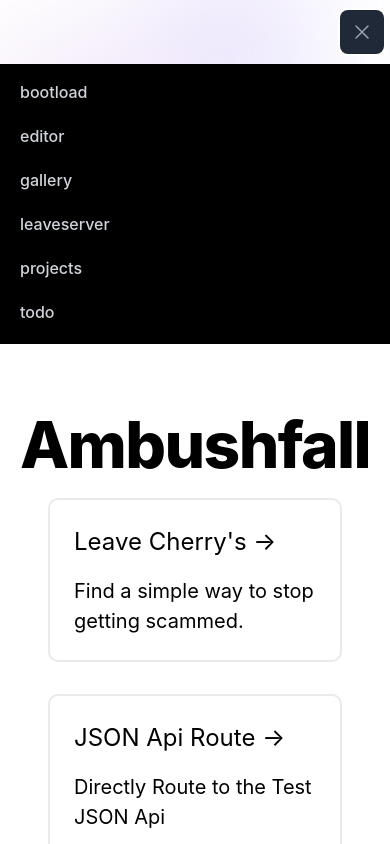
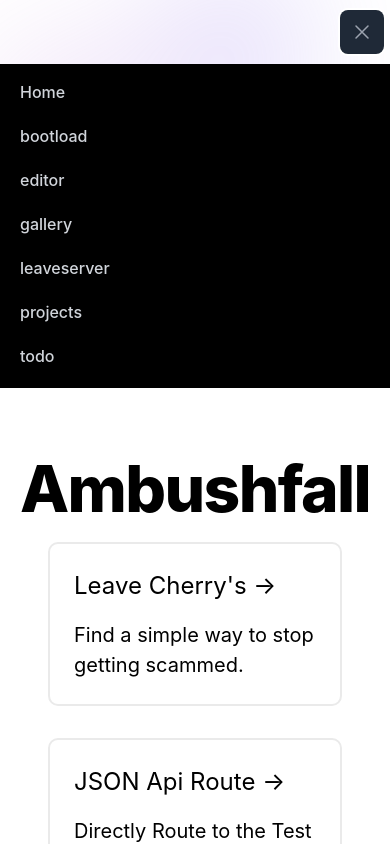
Before and after one commit to Ambushfall/turborepo, a Next.js app: page / in a window 390 px wide. Both pictures are taken after a click on the button "Open main menu". Shown: the top 844 px of the page. Built offline with nearby package versions, Linux system fonts and the light colour scheme.

Commit message:
Added HomeBtn to MobileMenu

```diff
--- a/app/components/NavBarTailwind.tsx
+++ b/app/components/NavBarTailwind.tsx
@@ -87,6 +87,18 @@ export default function NavBarTailwind({ urls }: { urls?: Array<string>; }) {
 
               <Disclosure.Panel className="md:hidden">
                 <div className="space-y-1 px-2 pt-2 pb-3 sm:px-3 bg-black">
+                <Disclosure.Button
+                      key={'Home'}
+                      as={Link}
+                      href={`/`}
+                      className={classNames(
+                        'text-gray-300 hover:bg-gray-700 hover:text-white',
+                        'block px-3 py-2 rounded-md text-base font-medium'
+                      )}
+                      aria-current={undefined}
+                    >
+                      {`Home`}
+                    </Disclosure.Button>
                   {urls?.map((v, i) => (
                     <Disclosure.Button
                       key={i}
--- a/app/projects/page.tsx
+++ b/app/projects/page.tsx
@@ -1,7 +1,7 @@
 import { Octokit } from "@octokit/core";
 import styles from '../page.module.css';
 import ProjectModule from "./ProjectModule";
-const { container, main, title, grid, card } = styles;
+const { container, main, title, grid, card, description } = styles;
 const GitHubUserName = 'Ambushfall';
 const octokit = new Octokit({ auth: process.env.PRS_ACC_TOK });
 
@@ -40,7 +40,7 @@ export default async function Page() {
             <div className={container} >
                 <main className={main}>
                     <h1 className={title} >All Of My Projects</h1>
-                    <small>Some useful, some stupid, all fun!</small>
+                    <small className={description} >Some useful, some stupid, all fun!</small>
                     <section>
                         <div></div>
                     </section>
```
